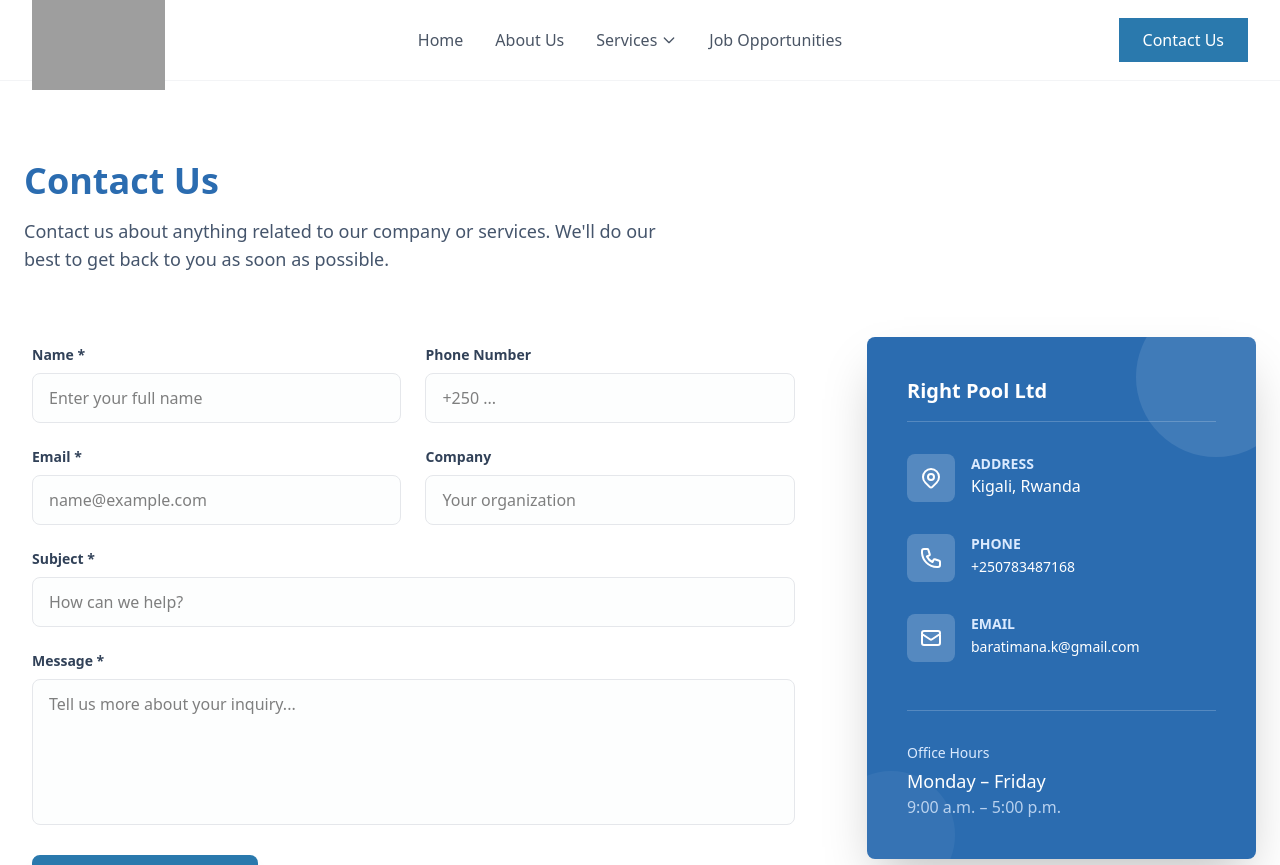
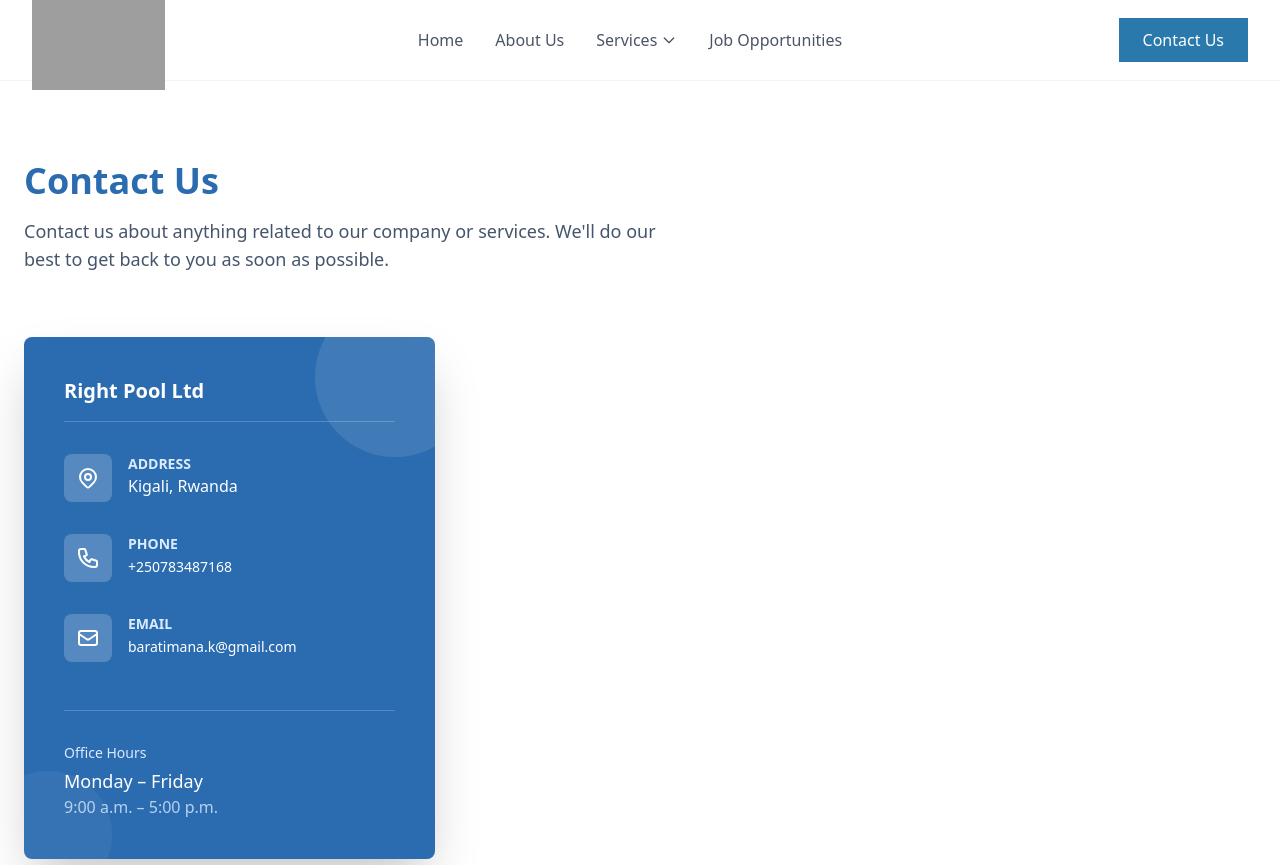
Before and after one commit to InezaBonheurCedrick/SKILLMATCH, a React (Vite) app in the folder frontend/: page /contact in a window 1280 px wide. Shown: the top 865 px of the page. Built offline with nearby package versions, Linux system fonts and the light colour scheme; grey boxes are pictures that could not be loaded.

Commit message:
Update ContactUs.tsx

```diff
--- a/frontend/src/pages/ContactUs.tsx
+++ b/frontend/src/pages/ContactUs.tsx
@@ -1,21 +1,6 @@
 import React, { useState } from 'react';
 
 const ContactUs: React.FC = () => {
-  const [formData, setFormData] = useState({
-    name: '',
-    phone: '',
-    email: '',
-    company: '',
-    subject: '',
-    message: ''
-  });
-
-  const handleSubmit = (e: React.FormEvent) => {
-    e.preventDefault();
-    console.log('Form Submitted:', formData);
-  };
-
-  const inputClasses = "w-full px-4 py-3 rounded-lg border border-gray-200 focus:border-[#2b6cb0] focus:ring-2 focus:ring-[#2b6cb0]/20 outline-none transition-all bg-gray-50/30";
 
   return (
     <div className="bg-white min-h-screen">
@@ -32,83 +17,6 @@ const ContactUs: React.FC = () => {
         </div>
 
         <div className="flex flex-col lg:flex-row gap-16 items-start">
-
-          <div className="w-full lg:w-2/3 bg-white rounded-2xl p-2">
-            <form onSubmit={handleSubmit} className="space-y-6">
-              <div className="grid grid-cols-1 md:grid-cols-2 gap-6">
-                <div>
-                  <label className="block text-sm font-semibold text-slate-700 mb-2">Name *</label>
-                  <input
-                    type="text"
-                    required
-                    className={inputClasses}
-                    placeholder="Enter your full name"
-                    onChange={(e) => setFormData({...formData, name: e.target.value})}
-                  />
-                </div>
-                <div>
-                  <label className="block text-sm font-semibold text-slate-700 mb-2">Phone Number</label>
-                  <input
-                    type="tel"
-                    className={inputClasses}
-                    placeholder="+250 ..."
-                    onChange={(e) => setFormData({...formData, phone: e.target.value})}
-                  />
-                </div>
-              </div>
-
-              <div className="grid grid-cols-1 md:grid-cols-2 gap-6">
-                <div>
-                  <label className="block text-sm font-semibold text-slate-700 mb-2">Email *</label>
-                  <input
-                    type="email"
-                    required
-                    className={inputClasses}
-                    placeholder="name@example.com"
-                    onChange={(e) => setFormData({...formData, email: e.target.value})}
-                  />
-                </div>
-                <div>
-                  <label className="block text-sm font-semibold text-slate-700 mb-2">Company</label>
-                  <input
-                    type="text"
-                    className={inputClasses}
-                    placeholder="Your organization"
-                    onChange={(e) => setFormData({...formData, company: e.target.value})}
-                  />
-                </div>
-              </div>
-
-              <div>
-                <label className="block text-sm font-semibold text-slate-700 mb-2">Subject *</label>
-                <input
-                  type="text"
-                  required
-                  className={inputClasses}
-                  placeholder="How can we help?"
-                  onChange={(e) => setFormData({...formData, subject: e.target.value})}
-                />
-              </div>
-
-              <div>
-                <label className="block text-sm font-semibold text-slate-700 mb-2">Message *</label>
-                <textarea
-                  required
-                  rows={5}
-                  className={`${inputClasses} resize-none`}
-                  placeholder="Tell us more about your inquiry..."
-                  onChange={(e) => setFormData({...formData, message: e.target.value})}
-                ></textarea>
-              </div>
-
-              <button
-                type="submit"
-                className="bg-[#2a79ad] text-white px-12 py-4 rounded-lg font-bold hover:bg-[#2270a4] transition-all shadow-lg hover:shadow-xl active:scale-95 uppercase tracking-wider text-sm"
-              >
-                Submit Request
-              </button>
-            </form>
-          </div>
 
           <div className="w-full lg:w-1/3 sticky top-32">
             <div className="bg-[#2b6cb0] rounded-lg p-8 md:p-10 text-white shadow-2xl overflow-hidden relative">
```
